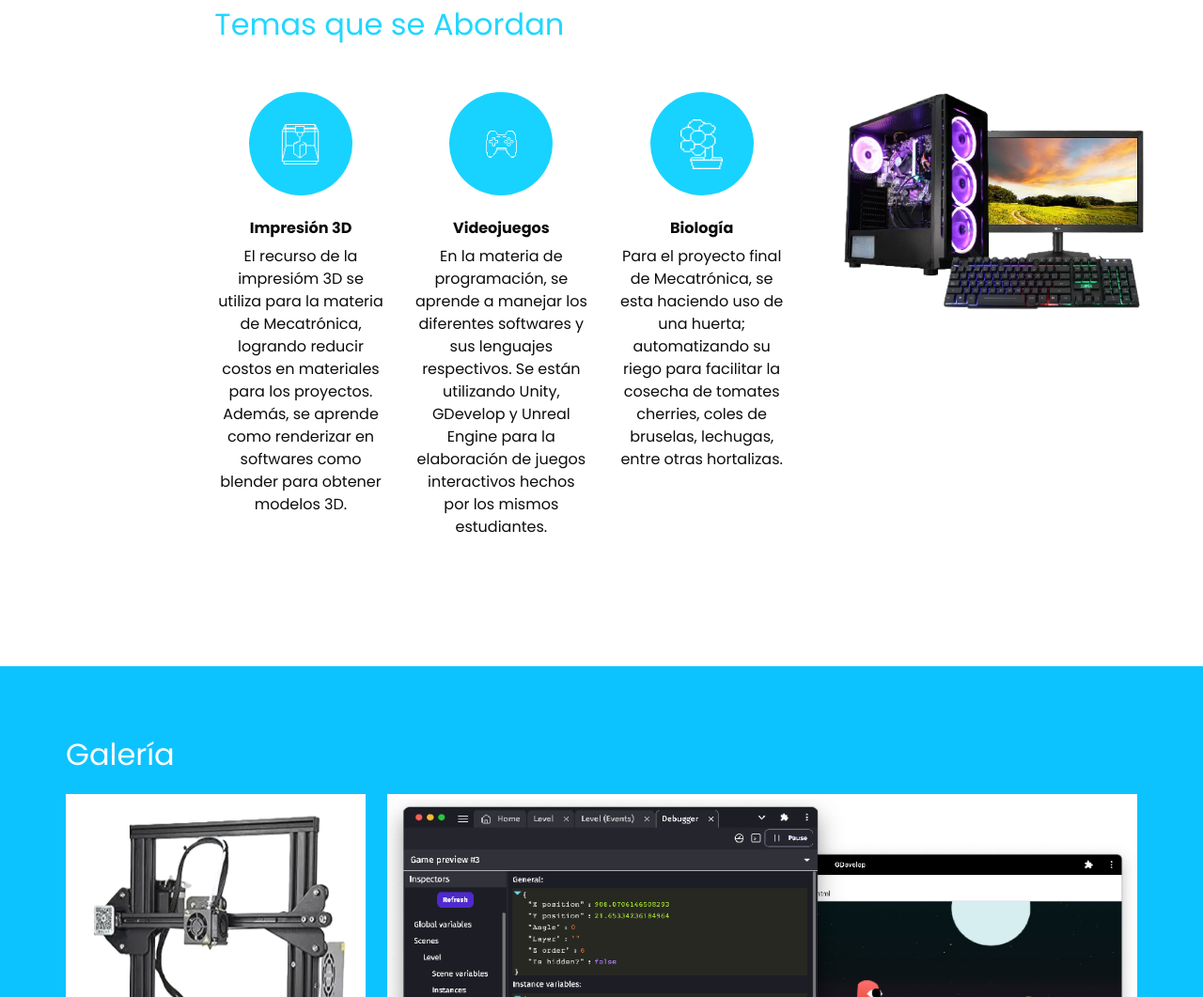
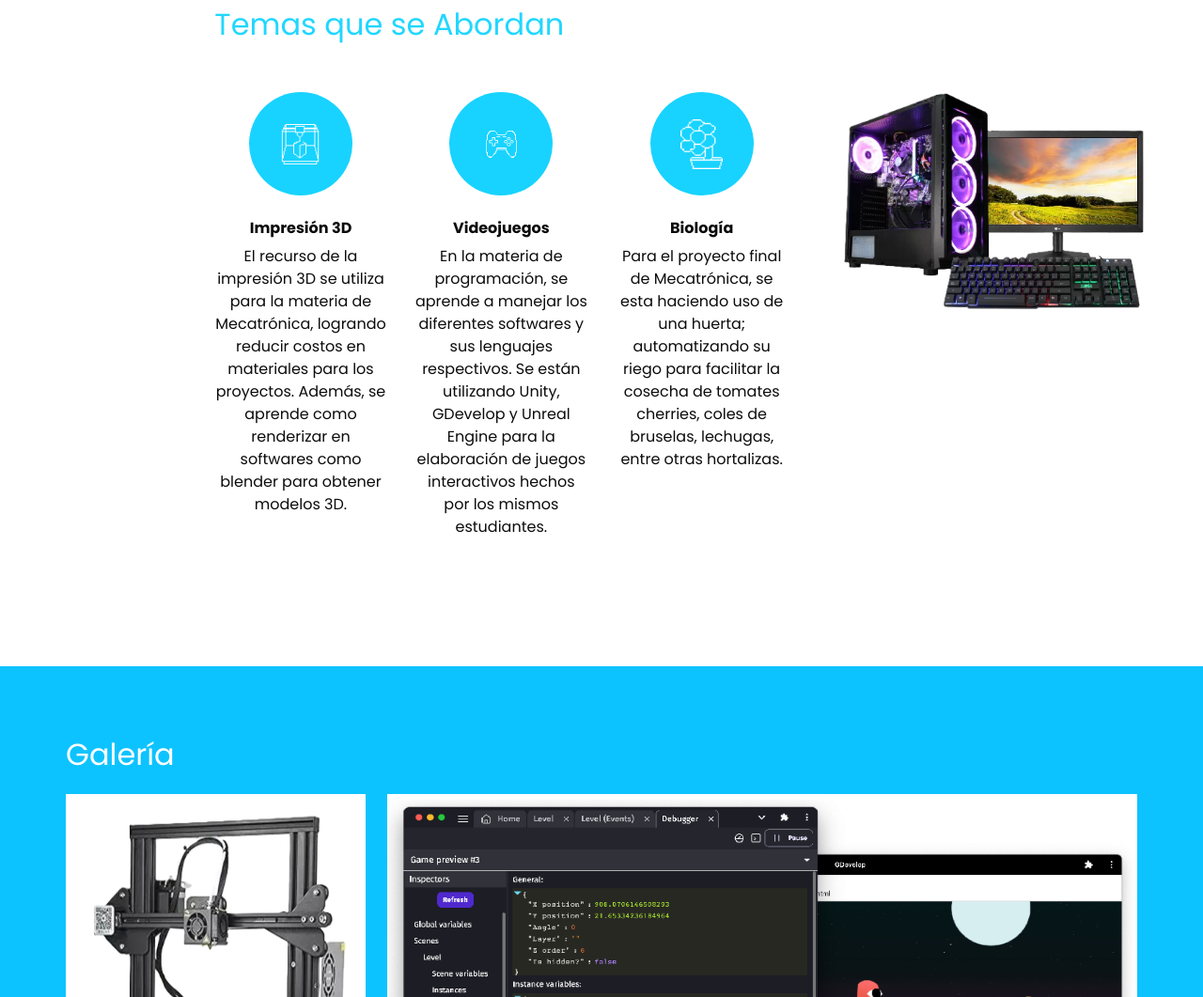
Before and after one commit to CamilaAlv-Dev/especializacion, a plain HTML site: page index.html in a window 1280 px wide. Shown: the part 1355-2416 px from the top of the page at 94% size. Drawn offline with nearby package versions, Linux system fonts and the light colour scheme; some packages are replaced by stand-ins of ours.

Commit message:
Update index.html

```diff
--- a/index.html
+++ b/index.html
@@ -147,7 +147,7 @@
                     Impresión 3D
                   </h6>
                   <p>
-                  El recurso de la impresióm 3D se utiliza para la materia de Mecatrónica, logrando reducir costos en materiales para los proyectos. Además, se aprende como renderizar en softwares como blender para obtener modelos 3D.
+                  El recurso de la impresión 3D se utiliza para la materia de Mecatrónica, logrando reducir costos en materiales para los proyectos. Además, se aprende como renderizar en softwares como blender para obtener modelos 3D.
                   </p>
                 </div>
               </div>
```
